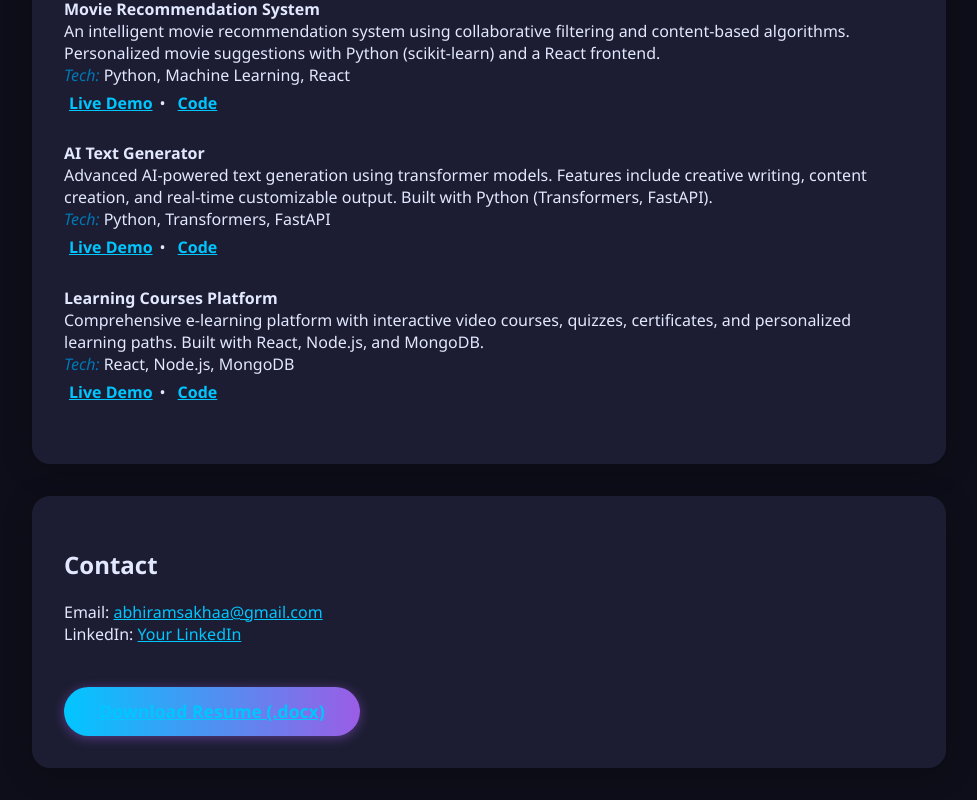
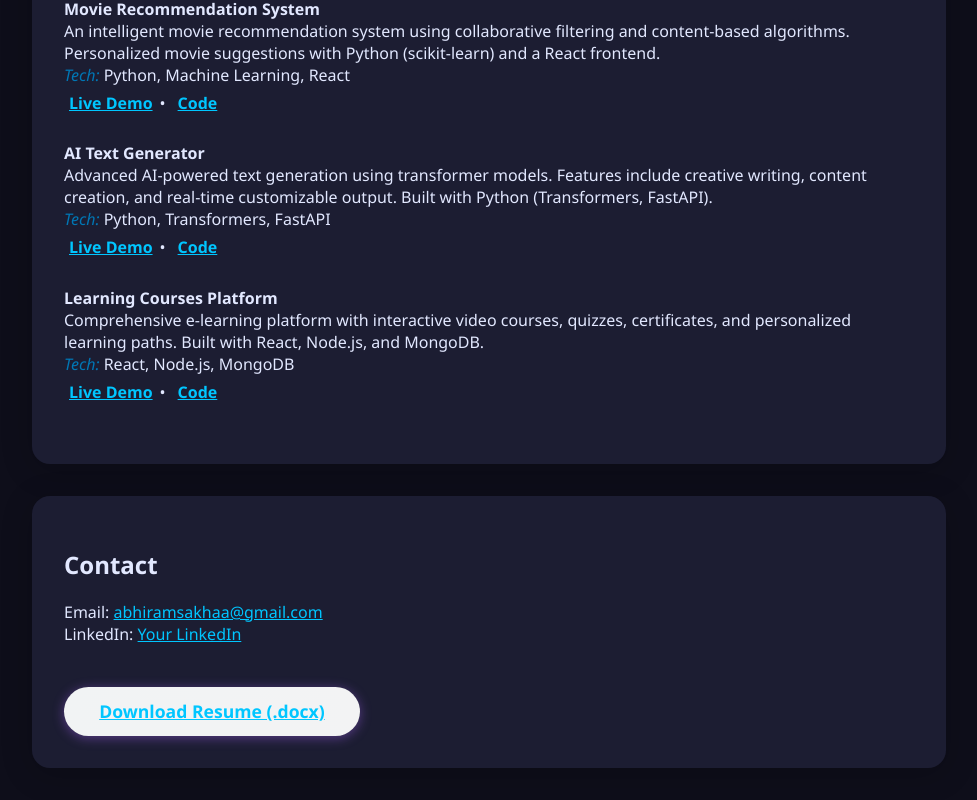
Before and after one commit to AbhiramSakha/portfolio, a React (Vite) app: page / in a window 1280 px wide. Shown: the part 1057-1857 px from the top of the page, without its empty margins (151-1128 px from the left). Built offline with nearby package versions, Linux system fonts and the light colour scheme.

Commit message:
Update App.css

```diff
--- a/src/App.css
+++ b/src/App.css
@@ -265,7 +265,7 @@ section:hover {
   margin-top: 1.5em;
   padding: 0.7em 2em;
   font-size: 1.1em;
-  background: linear-gradient(90deg, #00c6ff 0%, #9b5de5 100%);
+  background: linear-gradient(90deg, #f1f3f4 0%, #f3f3f4 100%);
   color: #fff;
   border: none;
   border-radius: 25px;
```
